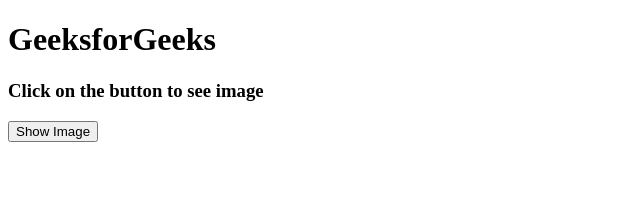
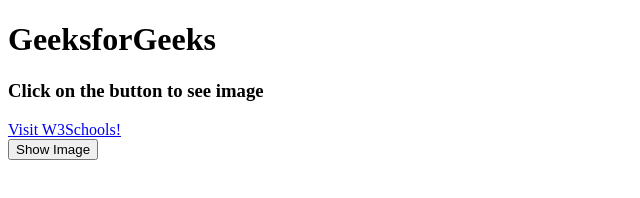
Before and after one commit to RohitBhandare/Demoweb, a plain HTML site: page index.html in a window 1280 px wide. Shown: the whole page, without its empty margins (0-640 px from the left). Drawn offline with Linux system fonts and the light colour scheme.

Commit message:
Update index.html

```diff
--- a/index.html
+++ b/index.html
@@ -15,6 +15,7 @@
 	<div>
 		<h1>GeeksforGeeks</h1>
 		<h3>Click on the button to see image</h3>
+		<a href="indexx.html" target="_blank">Visit W3Schools!</a>
 
 		<!-- Add id to image -->
 		<img id="image" src=
```
